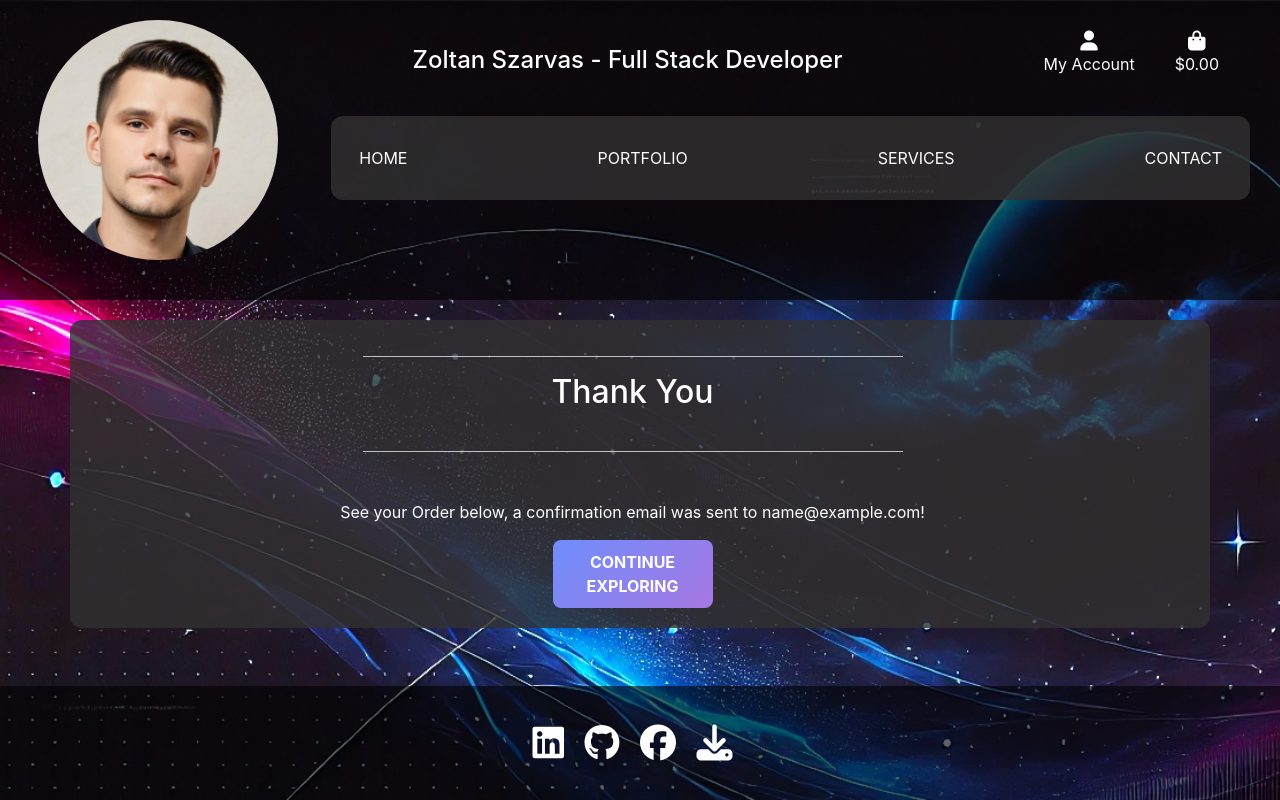
After one commit to ZoltanSzarvas0209/myportfolio, a Django app: page /checkout/checkout_success/000 in a window 1280 px wide. The commit adds this page. Run offline with Django 3.2, Linux system fonts and the light colour scheme; tables that the repository leaves empty hold one stand-in row (values such as "Sample post"); some libraries are stand-ins or nearby versions.

Commit message:
checkout_seccess and fixing signals, removed grand_total from models and forms and migrated to update database

```diff
--- a/bag/templates/bag/bag.html
+++ b/bag/templates/bag/bag.html
@@ -82,8 +82,8 @@
                             {% endfor %}
                             <tr>
                                 <td colspan="5" class="pt-5 text-right text-white">
-                                    <h6><strong>Bag Total: ${{ total|floatformat:2 }}</strong></h6>
-                                    <h4 class="mt-4"><strong>Grand Total: ${{ total|floatformat:2 }}</strong></h4>
+                                    <h6><strong>Bag Total: £{{ total|floatformat:2 }}</strong></h6>
+                                    <h4 class="mt-4"><strong>Grand Total: £{{ total|floatformat:2 }}</strong></h4>
                                 </td>
                             </tr>
                             <tr>
--- a/checkout/__init__.py
+++ b/checkout/__init__.py
@@ -0,0 +1 @@
+default_app_config = 'checkout.apps.CheckoutConfig'
--- a/checkout/models.py
+++ b/checkout/models.py
@@ -20,7 +20,6 @@ class Order(models.Model):
     county = models.CharField(max_length=80, null=True, blank=True)
     date = models.DateTimeField(auto_now_add=True)
     order_total = models.DecimalField(max_digits=10, decimal_places=2, null=False, default=0)
-    grand_total = models.DecimalField(max_digits=10, decimal_places=2, null=False, default=0)
 
     def _generate_order_number(self):
         """
@@ -33,7 +32,7 @@ class Order(models.Model):
         Update grand total each time a line item is added,
         accounting for delivery costs.
         """
-        self.order_total = self.lineitems.aggregate(Sum('lineitem_total'))['lineitem_total__sum']
+        self.order_total = self.lineitems.aggregate(Sum('lineitem_total'))['lineitem_total__sum'] or 0
         self.save()
 
     def save(self, *args, **kwargs):
--- a/checkout/signals.py
+++ b/checkout/signals.py
@@ -11,7 +11,7 @@ def update_on_save(sender, instance, created, **kwargs):
     instance.order.update_total()
 
 @receiver(post_delete, sender=OrderLineItem)
-def update_on_save(sender, instance, **kwargs):
+def update_on_delete(sender, instance, **kwargs):
     """
     Update order total on lineitem delete
     """
--- /dev/null
+++ b/checkout/templates/checkout/checkout_success.html
@@ -0,0 +1,40 @@
+{% extends "base.html" %}
+{% load static %}
+
+{% block extra_css %}
+    <link rel="stylesheet" href="{% static 'checkout/css/checkout.css' %}">
+{% endblock %}
+
+{% block page_header %}
+    <div class="container header-container">
+        <div class="row">
+            <div class="col"></div>
+        </div>
+    </div>
+{% endblock %}
+
+{% block content %}
+<div class="overlay"></div>
+<div class="container custom-bg mb-5 d-flex flex-column align-items-center text-center">
+    <div class="row text-white w-100">
+        <div class="col d-flex flex-column align-items-center">
+            <hr class="w-50 mb-3 header-div bg-white">
+            <h2 class="mb-4">Thank You</h2>
+            <hr class="w-50 mb-5 header-div bg-white">
+            <p> See your Order below, a confirmation email was sent to {{ order.email }}!</p>
+        </div>
+    </div>
+
+    <div class="row text-white w-100">
+        <div class="col-12"></div>
+    </div>
+
+    <div class="row w-100 d-flex justify-content-center">
+        <div class="col-12 col-lg-7 d-flex justify-content-center">
+            <a href="{% url 'home' %}" class="custom-btn text-center">
+                <span class="text-uppercase">Continue Exploring</span>
+            </a>
+        </div>
+    </div>
+</div>
+{% endblock %}
--- a/checkout/urls.py
+++ b/checkout/urls.py
@@ -2,5 +2,6 @@ from django.urls import path
 from . import views
 
 urlpatterns = [
-    path('', views.checkout, name='checkout')
+    path('', views.checkout, name='checkout'),
+    path('checkout_success/<order_number>', views.checkout_success, name='checkout_success'),
 ]
--- a/checkout/views.py
+++ b/checkout/views.py
@@ -1,40 +1,107 @@
-from django.shortcuts import render, redirect, reverse
+from django.shortcuts import render, redirect, reverse, get_object_or_404
 from django.contrib import messages
 from django.conf import settings
 
 from .forms import OrderForm
+from .models import Order, OrderLineItem
+from services.models import Service
 from bag.contexts import bag_contents
 
 import stripe
-
 
 def checkout(request):
     stripe_public_key = settings.STRIPE_PUBLIC_KEY
     stripe_secret_key = settings.STRIPE_SECRET_KEY
 
+    if request.method == 'POST':
+        bag = request.session.get('bag', {})
 
-    bag = request.session.get('bag', {})
-    if not bag:
-        messages.error(request, "There's nothing in your bag at the moment")
-        return redirect(reverse('services'))
+        form_data = {
+            'full_name': request.POST['full_name'],
+            'email': request.POST['email'],
+            'phone_number': request.POST['phone_number'],
+            'country': request.POST['country'],
+            'postcode': request.POST['postcode'],
+            'town_or_city': request.POST['town_or_city'],
+            'street_address1': request.POST['street_address1'],
+            'street_address2': request.POST['street_address2'],
+            'county': request.POST['county'],
+        }
+        order_form = OrderForm(form_data)
+        if order_form.is_valid():
+            order = order_form.save()
+            for item_id, item_data in bag.items():
+                try:
+                    service = Service.objects.get(id=item_id)
+                    order_line_item = OrderLineItem(
+                            order=order,
+                            service=service,
+                            quantity=item_data,
+                        )
+                    order_line_item.save()
+                except Service.DoesNotExist:
+                    messages.error(request, (
+                        "One of the service in your bag wasn't found in our database. "
+                        "Please call us for assistance!")
+                    )
+                    order.delete()
+                    return redirect(reverse('bag'))
 
-    current_bag = bag_contents(request)
-    total = current_bag['total']
-    stripe_total = round(total * 100)
-    stripe.api_key = stripe_secret_key
-    intent = stripe.PaymentIntent.create(
-        amount=stripe_total,
-        currency=settings.STRIPE_CURRENCY,
-    )
+            request.session['save_info'] = 'save-info' in request.POST
+            return redirect(reverse('checkout_success', args=[order.order_number]))
+        else:
+            messages.error(request, 'There was an error with your form. \
+                Please double check your information.')
 
-    print(intent)
+    else:
+        bag = request.session.get('bag', {})
+        if not bag:
+            messages.error(request, "There's nothing in your bag at the moment")
+            return redirect(reverse('products'))
 
-    order_form = OrderForm()
-    template = 'checkout/checkout.html'
+        current_bag = bag_contents(request)
+        total = current_bag['total']
+        stripe_total = round(total * 100)
+        stripe.api_key = stripe_secret_key
+        intent = stripe.PaymentIntent.create(
+            amount=stripe_total,
+            currency=settings.STRIPE_CURRENCY,
+        )
+
+        order_form = OrderForm()
+
+        # in the video, the below code is not indented properly
+        # this is the correct indentation
+        if not stripe_public_key:
+            messages.warning(request, 'Stripe public key is missing. \
+                Did you forget to set it in your environment?')
+
+        template = 'checkout/checkout.html'
+        context = {
+            'order_form': order_form,
+            'stripe_public_key': stripe_public_key,
+            'client_secret': intent.client_secret,
+        }
+
+        return render(request, template, context)
+        # end of the corrected indentation
+
+
+def checkout_success(request, order_number):
+    """
+    Handle successful checkouts
+    """
+    save_info = request.session.get('save_info')
+    order = get_object_or_404(Order, order_number=order_number)
+    messages.success(request, f'Order successfully processed! \
+        Your order number is {order_number}. A confirmation \
+        email will be sent to {order.email}.')
+
+    if 'bag' in request.session:
+        del request.session['bag']
+
+    template = 'checkout/checkout_success.html'
     context = {
-        'order_form': order_form,
-        'stripe_public_key': stripe_public_key,
-        'client_secret': intent.client_secret,
+        'order': order,
     }
-
     return render(request, template, context)
```
Also changed, not shown: checkout/admin.py (+3 -5 lines), checkout/migrations/0002_remove_order_grand_total.py (added).
